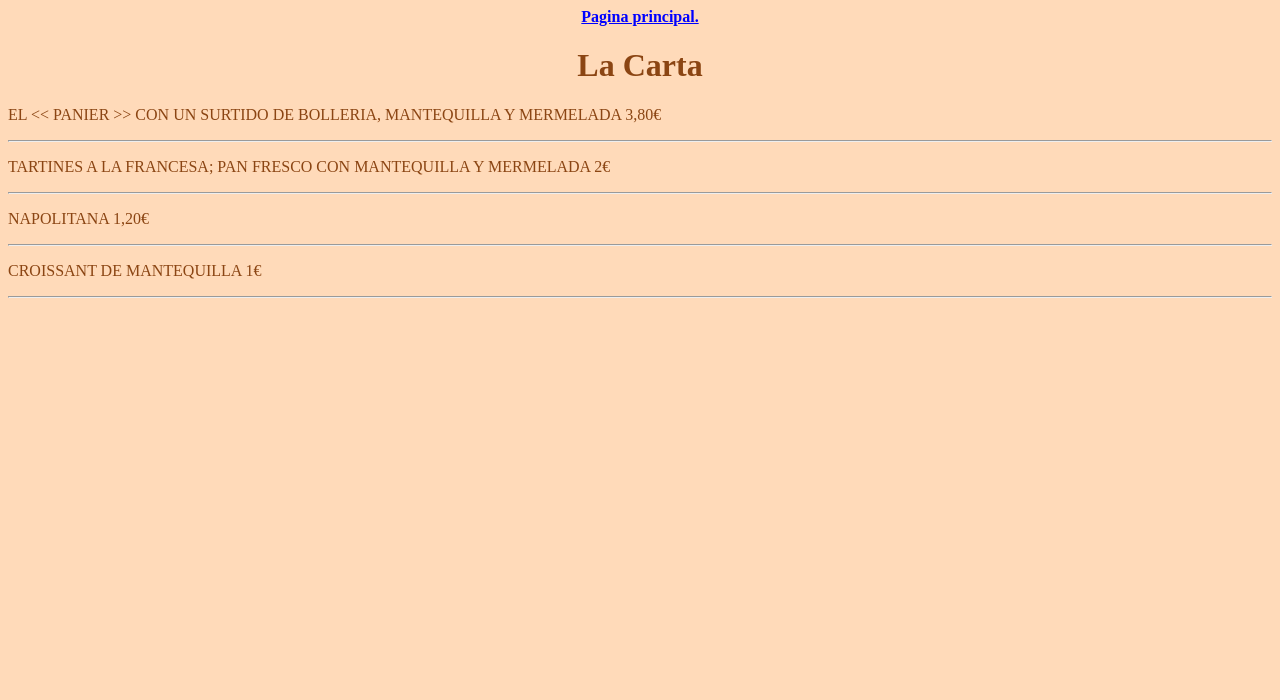
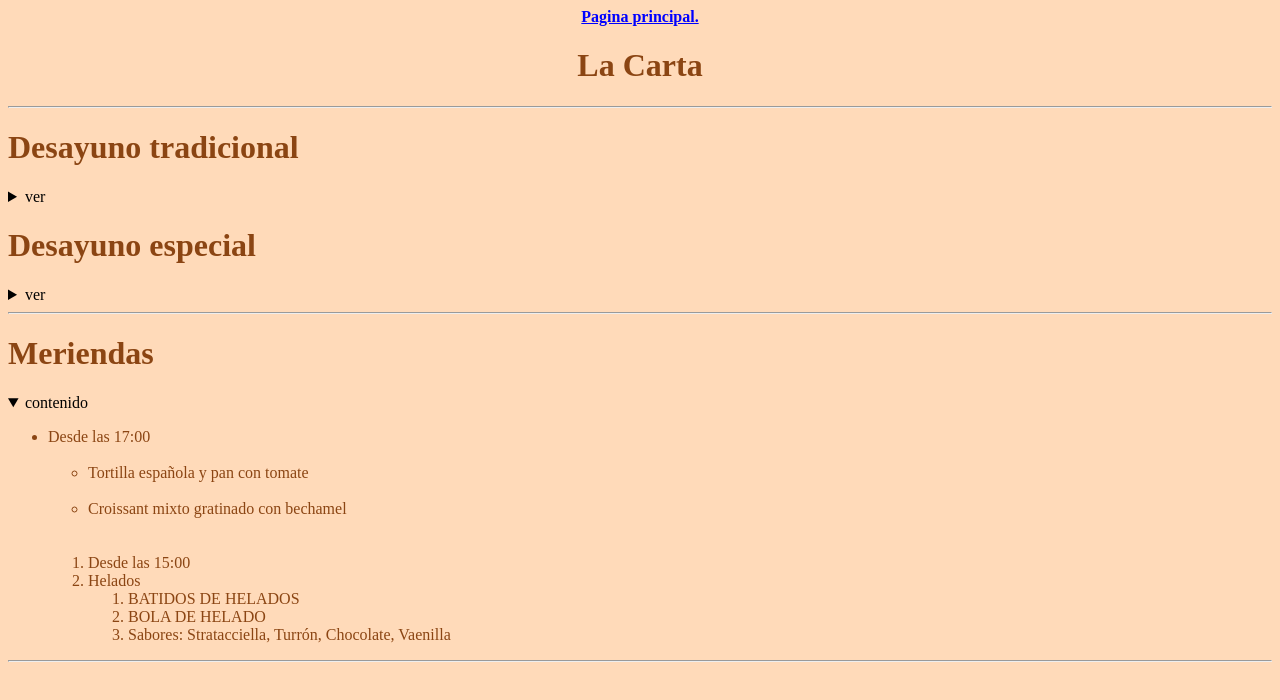
Before and after one commit to jenogver06/Prac--13, a plain HTML site: page lacarta.html in a window 1280 px wide. Drawn offline with Linux system fonts and the light colour scheme.

Commit message:
Modificado Carta

```diff
--- a/estilo.css
+++ b/estilo.css
@@ -31,3 +31,6 @@ a {
 address {
     color:sienna;
 }
+h1, li {
+    color:saddlebrown;
+}
--- a/lacarta.html
+++ b/lacarta.html
@@ -12,15 +12,57 @@
         <a href="index.html">Pagina principal.</a>
         <h1>La Carta</h1>
     </header>
+    <hr>
     <main>
-        <p>EL << PANIER >> CON UN SURTIDO DE BOLLERIA, MANTEQUILLA Y MERMELADA 3,80€</p>
-        <hr>
-        <p>TARTINES A LA FRANCESA; PAN FRESCO CON MANTEQUILLA Y MERMELADA 2€</p>
-        <hr>
-        <p>NAPOLITANA 1,20€</p>
-        <hr>
-        <p>CROISSANT DE MANTEQUILLA 1€</p>
-        <hr>
+        <h1>Desayuno tradicional</h1>
+       <section>
+           <details>
+               <summary>ver</summary>
+               <ol>
+                   <li>Churros. ¡Recién hechos! Y con azúcar glass por encima</li><br>
+                   <li>Tostada de pan integral con pavo braseado, queso cremoso y tomate</li><br>
+                   <li>Bollería francesa de mantequilla</li><br>
+                   <li>Croissant o barrita a la plancha</li>
+               </ol>
+           </details>
+       </section>
+       <h1>Desayuno especial</h1>
+       <section>
+           <details>
+               <summary>ver</summary>
+               <ul>
+                   <li>Croque monsieur</li><br>
+                   <li>Mollete con tomate y jamón ibérico de bellota</li><br>
+                   <li>Nuestras clásicas tortitas con nata y sirope</li><br>
+                   <li>Tortita con salchicha, salmón o beicon, acompañados de patatas</li>
+               </ul>
+           </details>
+           <hr>
+       </section>
+       <h1>Meriendas</h1>
+       <section>
+           <details open>
+               <summary>contenido</summary>
+               <ul>
+                   <li>Desde las 17:00
+                       <ul><br>
+                           <li>Tortilla española y pan con tomate</li><br>
+                           <li>Croissant mixto gratinado con bechamel</li>
+                   </li>
+               </ul>
+               <ol><br><br>
+                   <li>Desde las 15:00</li>
+                   <li>Helados</li>
+                <ol>
+                   <li>BATIDOS DE HELADOS
+                   <li>BOLA DE HELADO
+                   <li>Sabores: Stratacciella, Turrón, Chocolate, Vaenilla
+
+                </li>
+               </ol>
+           </details>
+           <hr>
+       </section>
     </main>
 </body>
 </html>
```
